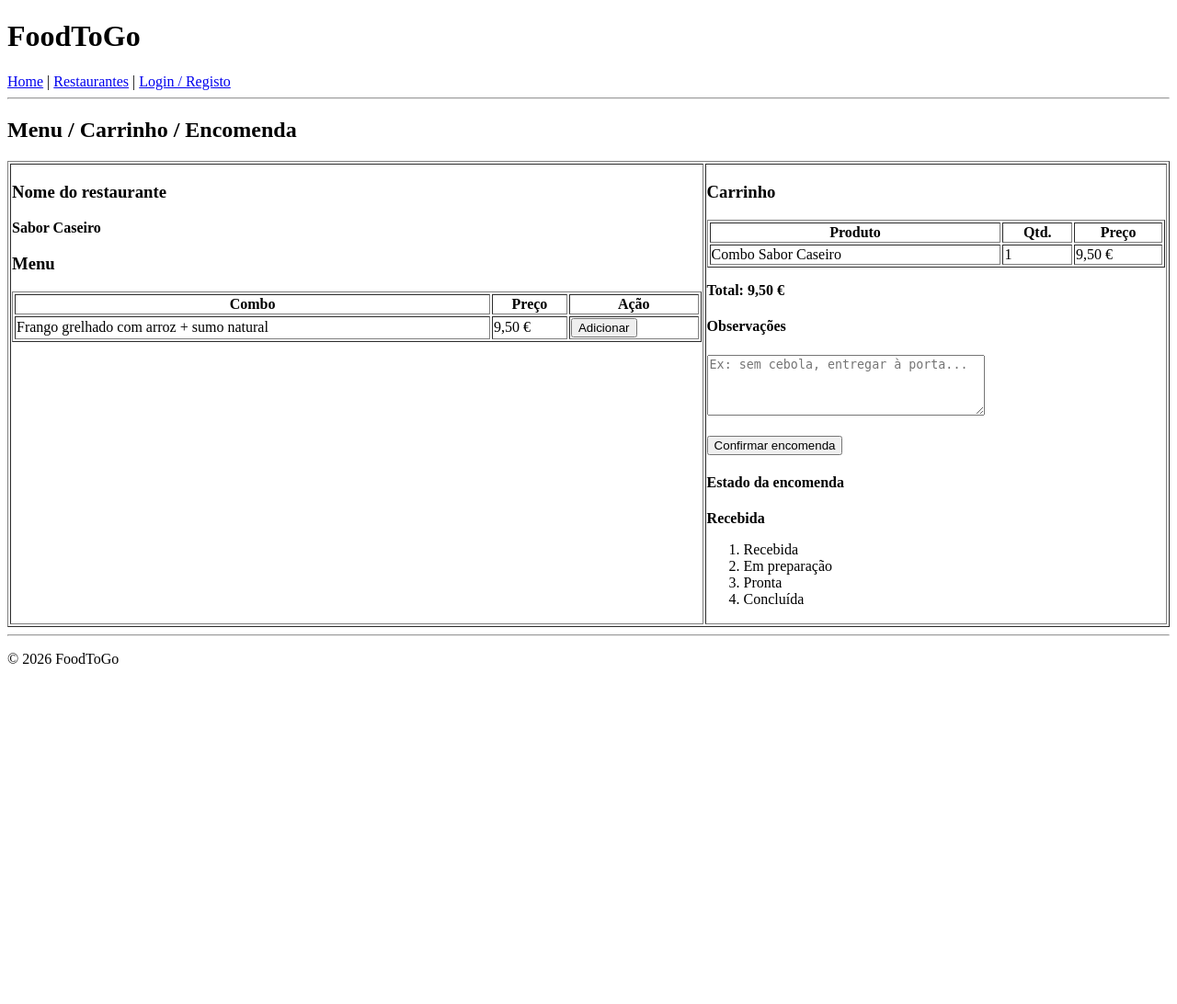
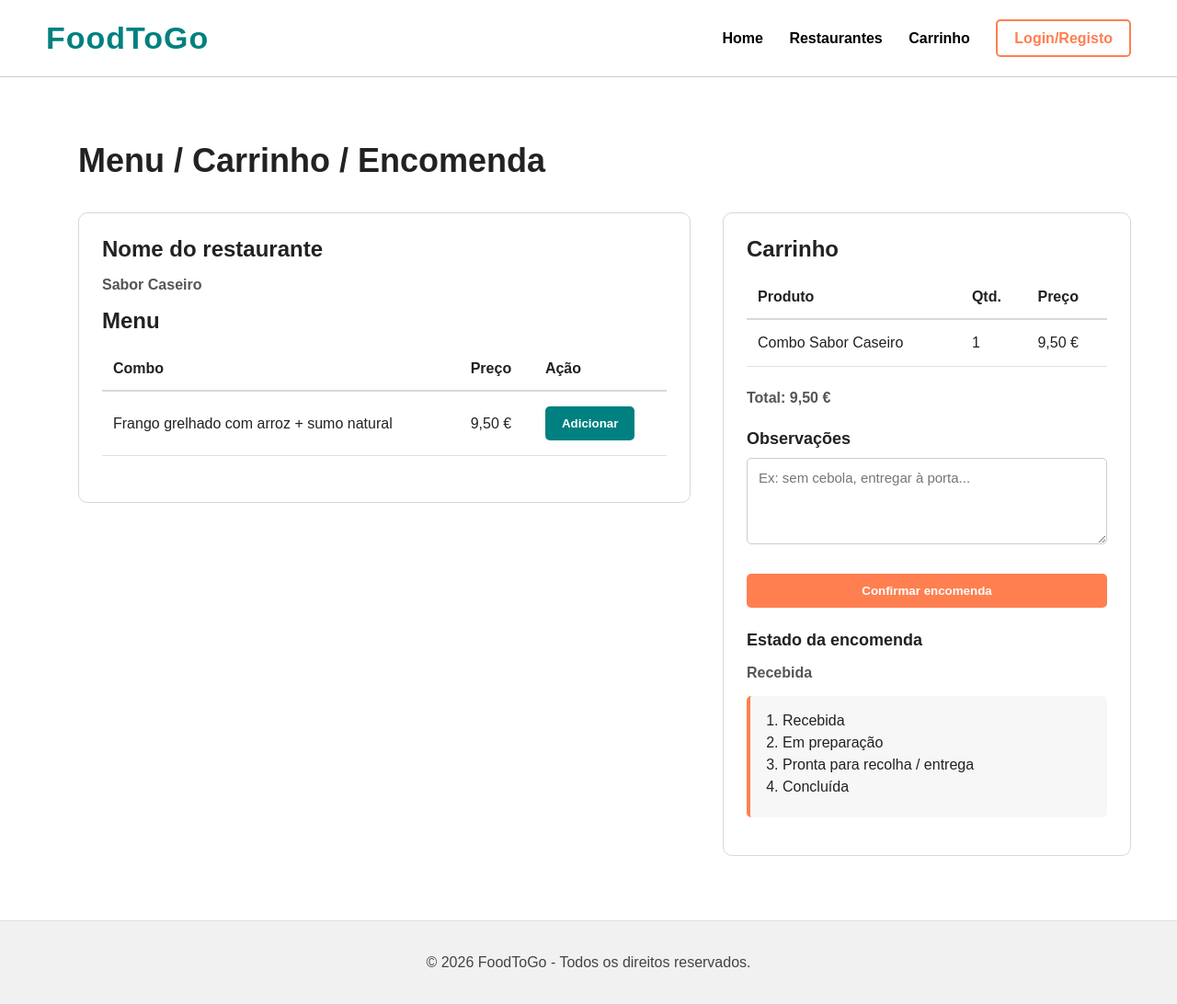
Before and after one commit to AnderMonteiro01/grupodeapcp17, a PHP site: page /carrinho.html in a window 1280 px wide. Shown: the whole page at 92% size. Before the commit the page ends 722 px from the top, so only its background shows below. Run offline with PHP 8.4, Linux system fonts and the light colour scheme.

Commit message:
Acrescentado styles para alguns e alterado codigo

```diff
--- a/carrinho.html
+++ b/carrinho.html
@@ -4,39 +4,44 @@
     <meta charset="UTF-8">
     <meta name="viewport" content="width=device-width, initial-scale=1.0">
     <title>Menu / Carrinho / Encomenda | FoodToGo</title>
+    <link rel="stylesheet" href="styles/styles.css">
 </head>
+
 <body class="pagina-carrinho">
 
     <header>
         <h1>FoodToGo</h1>
 
         <nav>
-            <a href="index.html">Home</a> |
-            <a href="restaurantes.html">Restaurantes</a> |
-            <a href="login.html">Login / Registo</a>
+            <a href="index.html">Home</a>
+            <a href="restaurantes.html">Restaurantes</a>
+            <a href="carrinho.html">Carrinho</a>
+            <a href="login.html" class="nav-destaque">Login/Registo</a>
         </nav>
     </header>
 
-    <hr>
-
     <main>
+        <section class="carrinho-container">
             <h2>Menu / Carrinho / Encomenda</h2>
 
-        <table border="1" width="100%">
-            <tr>
-                <td width="60%" valign="top">
+            <div class="layout-carrinho">
+
+                <section class="area-menu">
                     <h3>Nome do restaurante</h3>
                     <p><strong>Sabor Caseiro</strong></p>
 
                     <h3>Menu</h3>
 
-                    <table border="1" width="100%">
+                    <table>
+                        <thead>
                             <tr>
                                 <th>Combo</th>
                                 <th>Preço</th>
                                 <th>Ação</th>
                             </tr>
+                        </thead>
 
+                        <tbody>
                             <tr>
                                 <td>Frango grelhado com arroz + sumo natural</td>
                                 <td>9,50 €</td>
@@ -44,30 +49,35 @@
                                     <button type="button">Adicionar</button>
                                 </td>
                             </tr>
+                        </tbody>
                     </table>
-                </td>
+                </section>
 
-                <td width="40%" valign="top">
+                <aside class="area-carrinho">
                     <h3>Carrinho</h3>
 
-                    <table border="1" width="100%">
+                    <table>
+                        <thead>
                             <tr>
                                 <th>Produto</th>
                                 <th>Qtd.</th>
                                 <th>Preço</th>
                             </tr>
+                        </thead>
 
+                        <tbody>
                             <tr>
                                 <td>Combo Sabor Caseiro</td>
                                 <td>1</td>
                                 <td>9,50 €</td>
                             </tr>
+                        </tbody>
                     </table>
 
-                    <p><strong>Total: 9,50 €</strong></p>
+                    <p class="total"><strong>Total: 9,50 €</strong></p>
 
                     <h4>Observações</h4>
-                    <textarea rows="4" cols="35" placeholder="Ex: sem cebola, entregar à porta..."></textarea>
+                    <textarea rows="4" placeholder="Ex: sem cebola, entregar à porta..."></textarea>
 
                     <br><br>
 
@@ -79,18 +89,17 @@
                     <ol>
                         <li>Recebida</li>
                         <li>Em preparação</li>
-                        <li>Pronta</li>
+                        <li>Pronta para recolha / entrega</li>
                         <li>Concluída</li>
                     </ol>
-                </td>
-            </tr>
-        </table>
+                </aside>
+
+            </div>
+        </section>
     </main>
 
-    <hr>
-
     <footer>
-        <p>&copy; 2026 FoodToGo</p>
+        <p>© 2026 FoodToGo - Todos os direitos reservados.</p>
     </footer>
 
 </body>
--- a/paineladmin.html
+++ b/paineladmin.html
@@ -3,7 +3,7 @@
 <head>
     <meta charset="UTF-8">
     <title>Painel Administrador</title>
-    <link rel="stylesheet" href="styles/style.css">
+    <link rel="stylesheet" href="styles/styles.css">
 </head>
 
 <body>
--- a/painelrestaurante.html
+++ b/painelrestaurante.html
@@ -3,7 +3,7 @@
 <head>
     <meta charset="UTF-8">
     <title>Gestão do Menu</title>
-    <link rel="stylesheet" href="styles/style.css">
+    <link rel="stylesheet" href="styles/styles.css">
 </head>
 
 <body>
--- a/styles/styles.css
+++ b/styles/styles.css
@@ -339,7 +339,6 @@ body:not(.pagina-restaurantes):not(.pagina-carrinho):not(.pagina-login):not(.pag
     color: white;
 }
 
-
 /* ============================= */
 /* Página Carrinho / Encomenda   */
 /* ============================= */
@@ -347,7 +346,7 @@ body:not(.pagina-restaurantes):not(.pagina-carrinho):not(.pagina-login):not(.pag
 .pagina-carrinho main {
     display: block;
     padding: 70px 85px;
-    background-color: white;
+    background-color: #ffffff;
     min-height: 70vh;
 }
 
@@ -356,60 +355,68 @@ body:not(.pagina-restaurantes):not(.pagina-carrinho):not(.pagina-login):not(.pag
 }
 
 .carrinho-container h2 {
-    margin-top: 0;
-    margin-bottom: 30px;
+    font-size: 36px;
     color: #222;
-    font-size: 36px;
+    margin: 0 0 35px 0;
 }
 
 .layout-carrinho {
     display: grid;
     grid-template-columns: 60% 40%;
-    gap: 25px;
+    gap: 35px;
     align-items: start;
 }
 
 .area-menu,
 .area-carrinho {
-    padding: 24px;
-    border: 1px solid #ddd;
+    background-color: white;
+    border: 1px solid #d8d8d8;
     border-radius: 10px;
-    background-color: white;
+    padding: 25px;
 }
 
 .area-menu h3,
-.area-carrinho h3,
+.area-carrinho h3 {
+    font-size: 24px;
+    color: #222;
+    margin: 0 0 15px 0;
+}
+
 .area-carrinho h4 {
-    margin-top: 0;
+    font-size: 18px;
     color: #222;
+    margin-top: 25px;
+    margin-bottom: 10px;
+}
+
+.area-menu p,
+.area-carrinho p {
+    font-size: 16px;
+    color: #555;
 }
 
 .pagina-carrinho table {
     width: 100%;
     border-collapse: collapse;
-    margin-bottom: 20px;
+    margin-top: 15px;
+    margin-bottom: 25px;
+    background-color: white;
 }
 
 .pagina-carrinho th {
-    background-color: teal;
-    color: white;
-    padding: 12px;
     text-align: left;
+    padding: 14px 12px;
+    border-bottom: 2px solid #d8d8d8;
+    color: #222;
+    font-size: 16px;
+    background-color: white;
 }
 
 .pagina-carrinho td {
-    padding: 12px;
-    border: 1px solid #ccc;
-    vertical-align: top;
-}
-
-.pagina-carrinho textarea {
-    width: 100%;
-    padding: 10px;
-    font-family: Arial, Helvetica, sans-serif;
-    border: 1px solid #ccc;
-    border-radius: 5px;
-    resize: vertical;
+    padding: 16px 12px;
+    border-bottom: 1px solid #e1e1e1;
+    vertical-align: middle;
+    font-size: 16px;
 }
 
 .pagina-carrinho button {
@@ -426,17 +433,42 @@ body:not(.pagina-restaurantes):not(.pagina-carrinho):not(.pagina-login):not(.pag
     background-color: #006666;
 }
 
+.area-carrinho button[type="submit"] {
+    width: 100%;
+    margin-top: 10px;
+    background-color: coral;
+}
+
+.area-carrinho button[type="submit"]:hover {
+    background-color: #e76f51;
+}
+
 .total {
-    font-size: 18px;
+    font-size: 20px;
     color: #222;
+    margin: 15px 0;
+}
+
+.pagina-carrinho textarea {
+    width: 100%;
+    padding: 12px;
+    font-family: Arial, Helvetica, sans-serif;
+    font-size: 15px;
+    border: 1px solid #ccc;
+    border-radius: 5px;
+    resize: vertical;
 }
 
 .pagina-carrinho ol {
     background-color: #f7f7f7;
-    padding: 15px 30px;
+    padding: 18px 35px;
     border-left: 4px solid coral;
+    border-radius: 5px;
 }
 
+.pagina-carrinho ol li {
+    margin-bottom: 6px;
+}
 
 /* ============================= */
 /* Painel Restaurante            */
```
Lines whose indentation alone changed are shown as unchanged.
